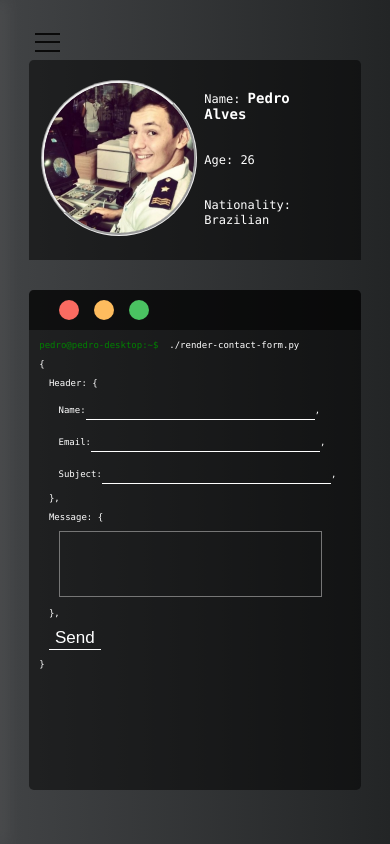
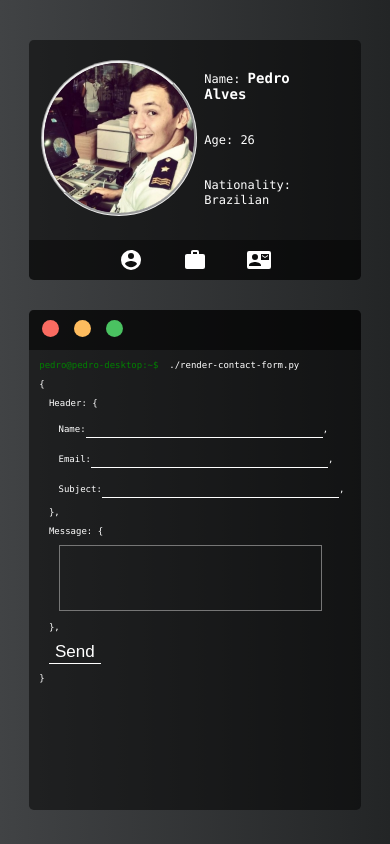
Before and after one commit to mzord/AlvesPortfolio, a React (Create React App) app: page /contact in a window 390 px wide. Built offline with nearby package versions, Linux system fonts and the light colour scheme.

Commit message:
Made Close/Maximize/Minimize buttons responsive and removed unused code to prevent React alarms

```diff
--- a/src/App.js
+++ b/src/App.js
@@ -1,5 +1,5 @@
-import React, {useState} from 'react';
-import { BrowserRouter as Router, Route, Switch, Link } from "react-router-dom";
+import React from 'react';
+import { BrowserRouter as Router, Route, Switch } from "react-router-dom";
 import './App.css';
 import Header from './component/Header'
 import SideMenu from './component/SideMenu'
@@ -7,63 +7,21 @@ import Body from './component/Body'
 import AboutMe from './component/AboutMe';
 import ContactMe from './component/ContactMe';
 import Projects from './component/Projects';
-import Drawer from './component/Drawer'
-import SideButton from './component/SideButton'
 import {CSSTransition, TransitionGroup} from 'react-transition-group'
 
 
 const App = (props) => {
-  const [open, setOpen] = useState(false)
-  const handleDrawer = () => {
-    if(open) {
-      setOpen(false)
-    }
-    else {
-      setOpen(true)
-    }
-  }
     return (
       <div className="App">
         <div className="ship-loader">
-          {/* <button
-            type="button"
-            onClick={handleDrawer}>
-              Clique aqui
-          </button> */}
-          <button id="menu-button" type="button" onClick={handleDrawer}>
-            <SideButton/>
-          </button>
 
           <Header />
-
-
-
             <Router>
-            <CSSTransition
-              in={open}
-              timeout={300}
-              classNames="drawer">
-
-              <Drawer>
-                <div>
-                  <ul>
-                    <li onClick={handleDrawer}><Link to="/">About Me</Link></li>
-                    <li onClick={handleDrawer}><Link to="/projects">Projects</Link></li>
-                    <li onClick={handleDrawer}><Link to="/contact">Contact Me</Link></li>
-                  </ul>
-                  <button type="button" onClick={handleDrawer}>Close</button>
-                </div>
-              </Drawer>
-
-            </CSSTransition>
             <div className="content">
               <SideMenu />
-
                     <Body>
-
                     <Route render={({location}) => (
                       <TransitionGroup>
-
                       <CSSTransition
                         key={location.key}
                         timeout={300}
@@ -76,15 +34,9 @@ const App = (props) => {
                           </Switch>
 
                       </CSSTransition>
-
                     </TransitionGroup>
-
                     )} />
-
-
                     </Body>
-
-
             </div>
           </Router>
         </div>
--- a/src/component/Body.scss
+++ b/src/component/Body.scss
@@ -198,6 +198,19 @@ div {
   .terminal-text {
     text-indent: 140px;
   }
+  #close{
+    width: 17px;
+    height: 17px;
+    margin-left: 13px;
+  }
+  #maximize {
+    width: 17px;
+    height: 17px;
+  }
+  #minimize {
+    width: 17px;
+    height: 17px;
+  }
 }
 
 @media only screen and (max-width: 700px) {
--- a/src/component/ContactMe.js
+++ b/src/component/ContactMe.js
@@ -1,4 +1,4 @@
-import React, {useState} from 'react'
+import React from 'react'
 import Typist from 'react-typist'
 import './Body.scss'
 import './ContactMe.scss'
--- a/src/component/ContactMe.scss
+++ b/src/component/ContactMe.scss
@@ -15,7 +15,8 @@ input {
     border: none;
     border-bottom: 1px solid white;
     color: white;
-    font-size: 17px;
+    font-size: 16px;
+    padding-left: 10px;
 }
 
 input:focus{
--- a/src/component/Header.js
+++ b/src/component/Header.js
@@ -31,7 +31,6 @@ const Header = (props) => (
             <img align="middle" alt="Pedro Alves face" src={require("../images/download.png")} />
         </div>
     </div>
-
 )
 
 export default Header
--- a/src/component/Projects.js
+++ b/src/component/Projects.js
@@ -28,10 +28,6 @@ const Projects = () => {
                 <p className="open">{"{"}</p>
 
                 <p className="object">
-                    {"Tribute Page: Codepen.io,"}
-                </p>
-
-                <p className="object">
                     {"Infraconex: infraconex.herokuapp.com"}
                 </p>
 
--- a/src/component/SideMenu.scss
+++ b/src/component/SideMenu.scss
@@ -55,6 +55,6 @@ div {
 
 @media only screen and (max-width: 1100px) {
     .sideMenu {
-        display: none;
+
     }
 }
```
